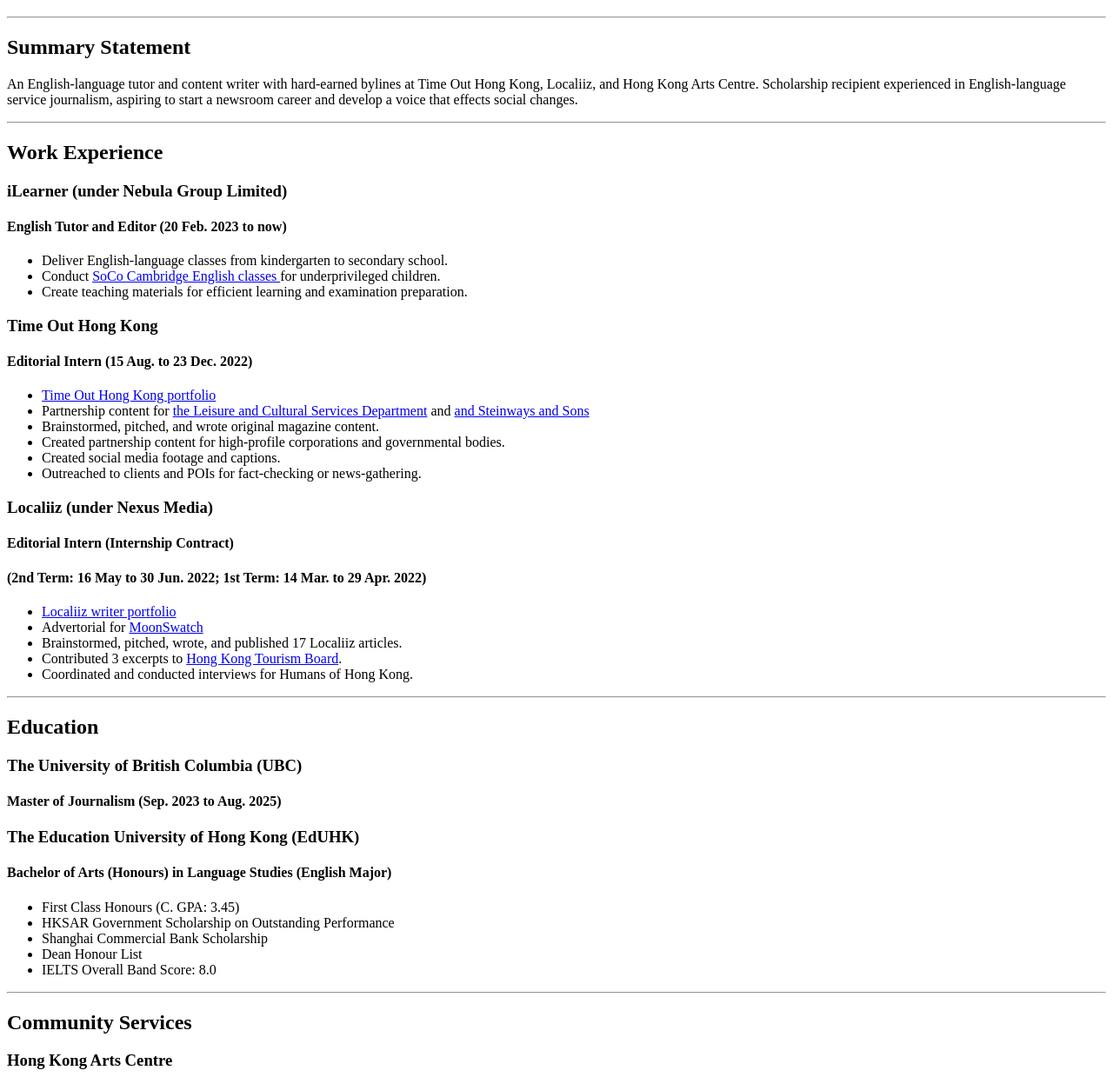
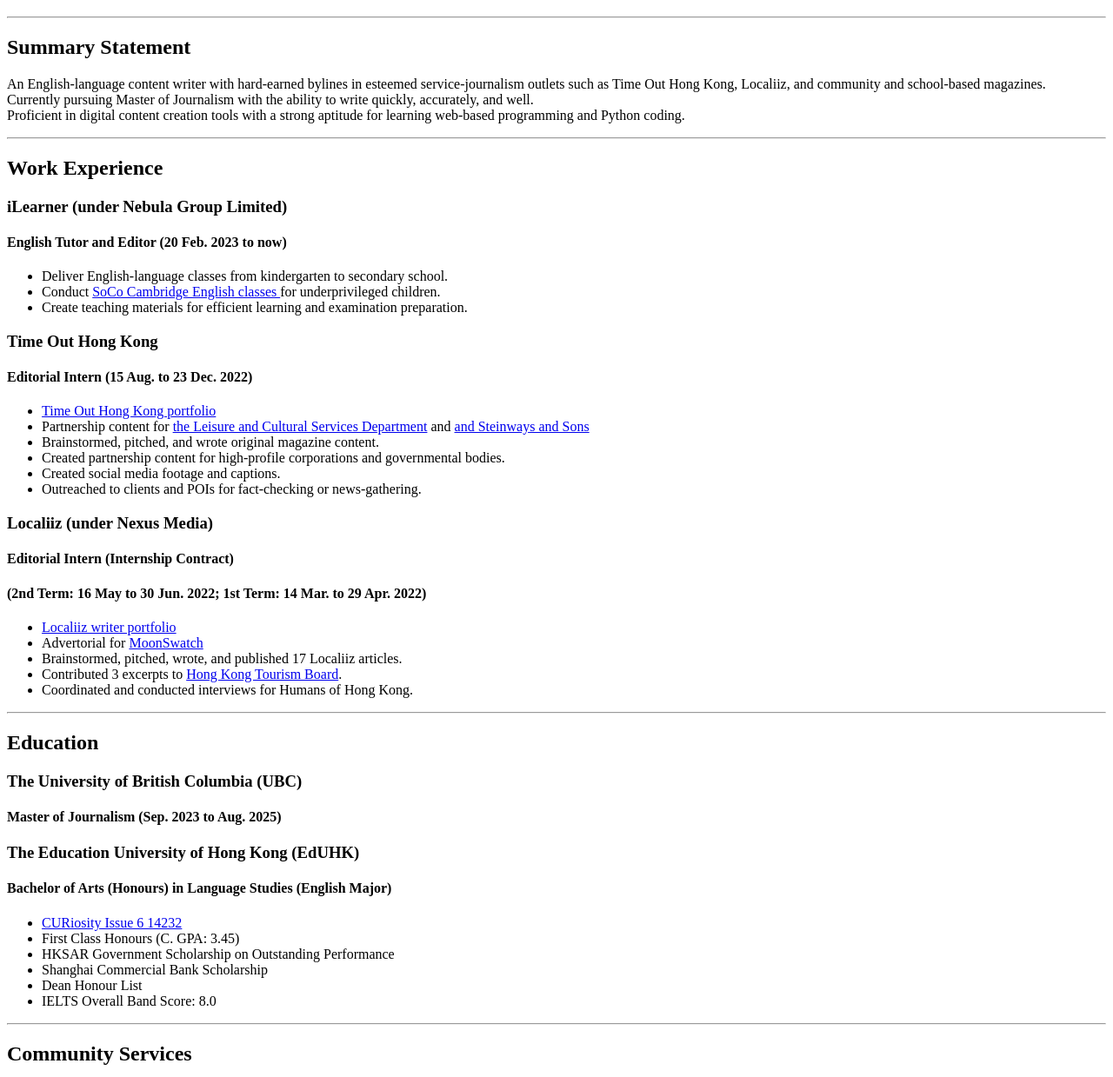
Before and after one commit to Tommyycp/curriculum_vitae, a plain HTML site: page index.html in a window 1280 px wide. Shown: the part 61-1300 px from the top of the page at 87% size. Drawn offline with Linux system fonts and the light colour scheme.

Commit message:
Update index.html

```diff
--- a/index.html
+++ b/index.html
@@ -13,8 +13,9 @@
 
     <h2>Summary Statement</h2>
     <p>
-        An English-language tutor and content writer with hard-earned bylines at Time Out Hong Kong, Localiiz, and Hong Kong Arts Centre.
-        Scholarship recipient experienced in English-language service journalism, aspiring to start a newsroom career and develop a voice that effects social changes.
+        An English-language content writer with hard-earned bylines in esteemed service-journalism outlets such as Time Out Hong Kong, Localiiz, and community and school-based magazines. <br>
+        Currently pursuing Master of Journalism with the ability to write quickly, accurately, and well. <br>
+        Proficient in digital content creation tools with a strong aptitude for learning web-based programming and Python coding. <br>
     </p>
 
     <hr />
@@ -77,6 +78,7 @@
     <h4>Bachelor of Arts (Honours) in Language Studies (English Major)</h4>
     <p>
         <ul>
+            <li><a href="https://18a35f95-cd39-47cd-8973-0db937204280.filesusr.com/ugd/0c6f58_f63107f853074a40b570259967ae8efb.pdf">CURiosity Issue 6 14232</a></li>
             <li>First Class Honours (C. GPA: 3.45)</li>
             <li>HKSAR Government Scholarship on Outstanding Performance</li>
             <li>Shanghai Commercial Bank Scholarship</li>
```
